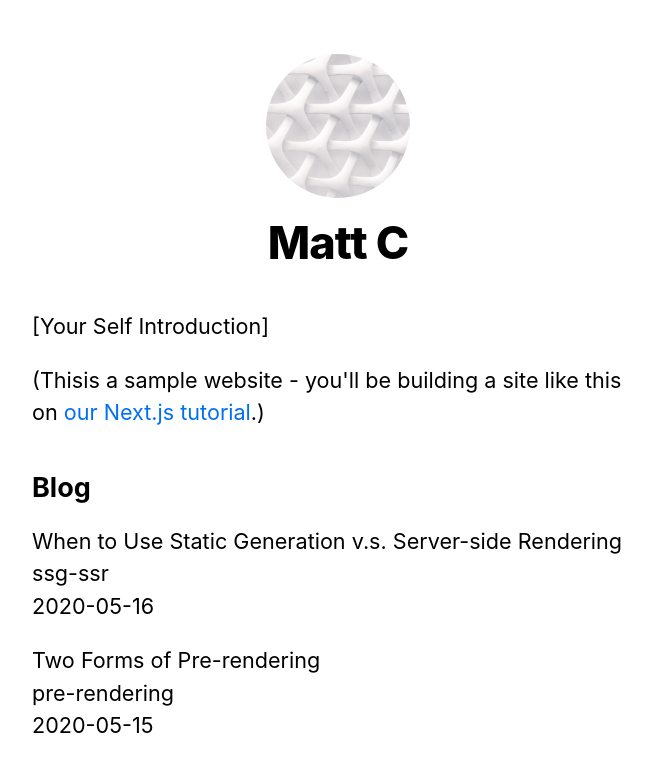
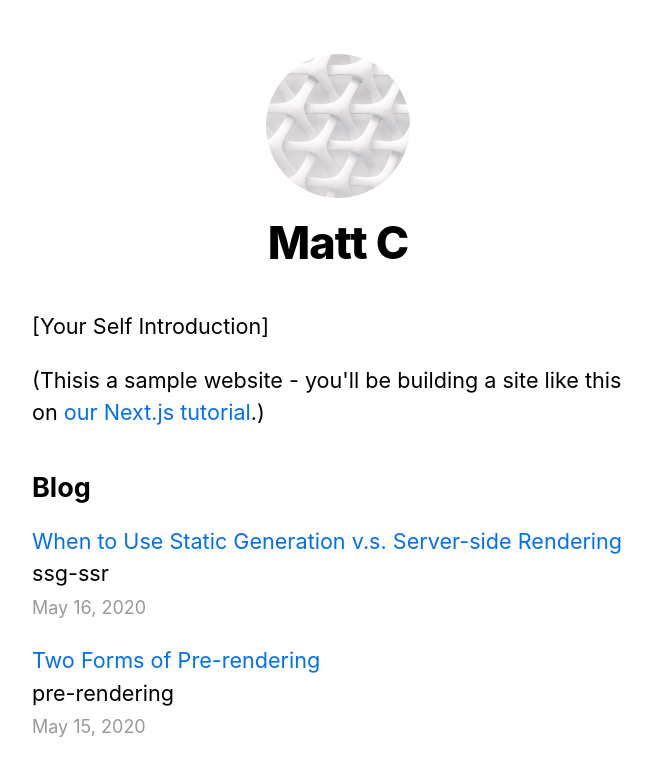
Before and after one commit to mattchupp/nextjs-tutorial, a Next.js app: page / in a window 1280 px wide. Shown: the top 776 px of the page, without its empty margins (302-954 px from the left). Built offline with nearby package versions, Linux system fonts and the light colour scheme.

Commit message:
dynamic links on homepage

```diff
--- a/pages/index.js
+++ b/pages/index.js
@@ -2,6 +2,8 @@ import Head from 'next/head'
 import Layout, { siteTitle } from '../components/layout'
 import utilStyles from '../styles/utils.module.css'
 import { getSortedPostsData } from '../lib/posts'
+import Link from 'next/link'
+import Date from '../components/date'
 
 export default function Home({ allPostsData }) {
   return (
@@ -22,11 +24,15 @@ export default function Home({ allPostsData }) {
         <ul className={utilStyles.list}>
           {allPostsData.map(({ id, date, title }) => (
             <li className={utilStyles.listItem} key={id}>
+              <Link href="/posts/[id]" as={`/posts/${id}`}>
               {title}
+              </Link>
               <br />
               {id}
               <br />
-              {date}
+              <small className={utilStyles.lightText}>
+                <Date dateString={date} />
+              </small>
             </li>
           ))}
         </ul>
--- a/pages/posts/[id].js
+++ b/pages/posts/[id].js
@@ -1,5 +1,7 @@
 import Layout from '../../components/layout'
 import { getAllPostIds, getPostData } from '../../lib/posts'
+import Date from '../../components/date'
+import Head from 'next/head'
 
 
 export default function Post({ postData }) {
@@ -8,13 +10,15 @@ export default function Post({ postData }) {
       <Head>
         <title>{postData.title}</title>
       </Head>
+      <article>
         {postData.title}
         <br />
         {postData.id}
         <br />
-      {postData.date}
+        <Date dateString={postData.date} />
         <br />
         <div dangerouslySetInnerHTML={{ __html: postData.contentHtml }} />
+      </article>
     </Layout>
   )
 }
```
Lines whose indentation alone changed are shown as unchanged.
